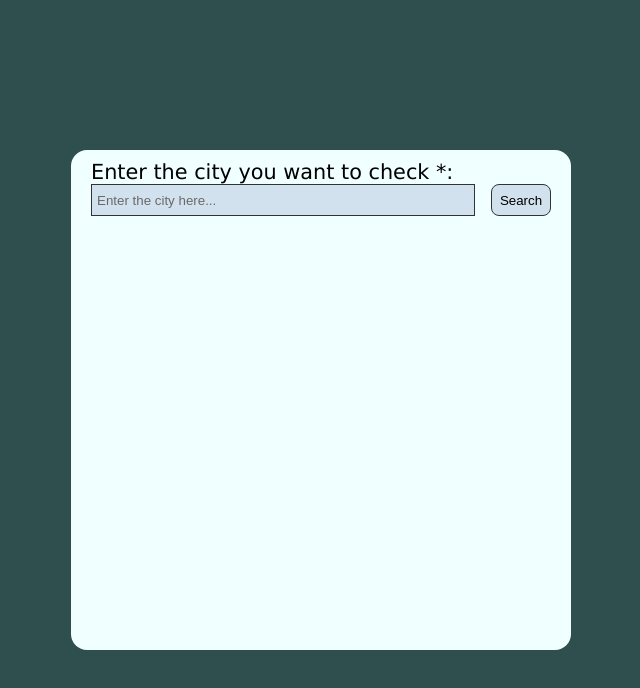
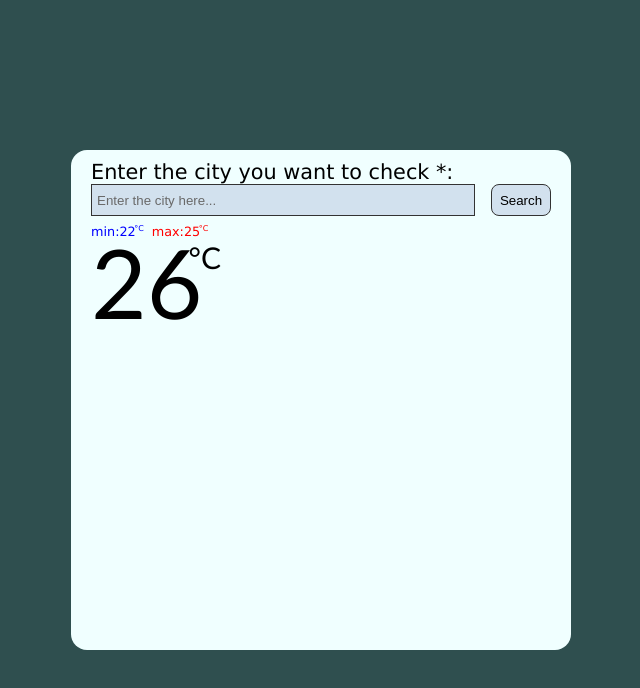
Before and after one commit to danutzz662/TOP-WeatherApp, a website built with webpack: page src/template.html in a window 1280 px wide. Shown: the whole page, without its empty margins (319-959 px from the left). Built offline with nearby package versions, Linux system fonts and the light colour scheme.

Commit message:
Added simple styles and format for the temp

```diff
--- a/src/index.js
+++ b/src/index.js
@@ -19,7 +19,6 @@ form.addEventListener("submit", async (event) => {
     return;
   }
   const data = await getData(formInput.value);
-  console.log(data);
 });
 
 function showErrors() {
@@ -42,3 +41,5 @@ async function getData(name) {
     console.error(error);
   }
 }
+
+function renderWeather(data) {}
--- a/src/styles.css
+++ b/src/styles.css
@@ -9,7 +9,9 @@ body {
   background-color: darkslategray;
   display: flex;
   align-items: center;
-  font-family: 'Lucida Sans', 'Lucida Sans Regular', 'Lucida Grande', 'Lucida Sans Unicode', Geneva, Verdana, sans-serif;
+  font-family:
+    "Lucida Sans", "Lucida Sans Regular", "Lucida Grande",
+    "Lucida Sans Unicode", Geneva, Verdana, sans-serif;
   justify-content: center;
 }
 
@@ -19,6 +21,9 @@ body {
   background-color: azure;
   border-radius: 16px;
   padding: 10px 20px;
+  display: flex;
+  flex-direction: column;
+  gap: 8px;
 }
 
 .top {
@@ -83,3 +88,56 @@ input:focus:invalid {
 .error.active {
   padding: 0.3em;
 }
+
+.temp {
+  display: flex;
+  align-items: center;
+  justify-content: space-between;
+}
+
+.left {
+  display: flex;
+  flex-direction: column;
+  position: relative;
+  width: 50%;
+}
+
+.left .left-top {
+  position: absolute;
+  gap: 16px;
+  font-size: 0.8rem;
+  display: flex;
+}
+
+.left .left-main {
+  position: relative;
+  font-family: 'Gill Sans', 'Gill Sans MT', Calibri, 'Trebuchet MS', sans-serif;
+  font-size: 6rem;
+  width: inherit;
+
+}
+
+.min {
+  color: blue;
+  position: relative;
+}
+
+.max {
+  color: red;
+  position: relative;
+}
+
+.min .degree,
+.max .degree {
+  position: absolute;
+  top: 0;
+  right: -8px;
+  font-size: 0.5rem;
+}
+
+.left-main .degree {
+  position: absolute;
+  top: 15px;
+  right: -15px;
+  font-size: 1.875rem;
+}
--- a/src/template.html
+++ b/src/template.html
@@ -24,6 +24,16 @@
           </p>
         </form>
       </div>
+      <div class="temp">
+        <div class="left">
+          <div class="left-top">
+            <p class="min">min:22<span class="degree">°C</span></p>
+            <p class="max">max:25<span class="degree">°C</span></p>
+          </div>
+          <div class="left-main">26<span class="degree">°C</span></div>
+        </div>
+        <div class="right"></div>
+      </div>
     </div>
   </body>
 </html>
```
Also changed, not shown: dist/app.bundle.js (added), dist/index.html (added), 1 other file.
